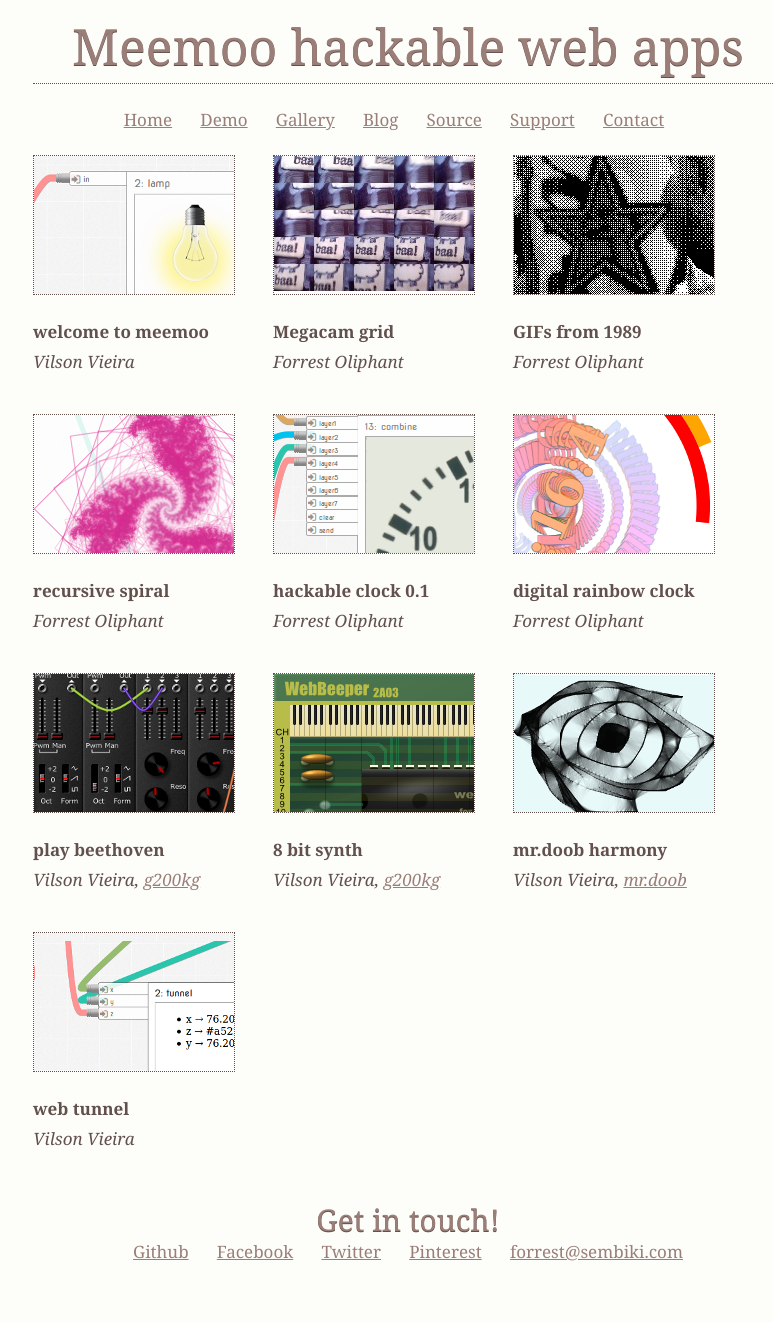
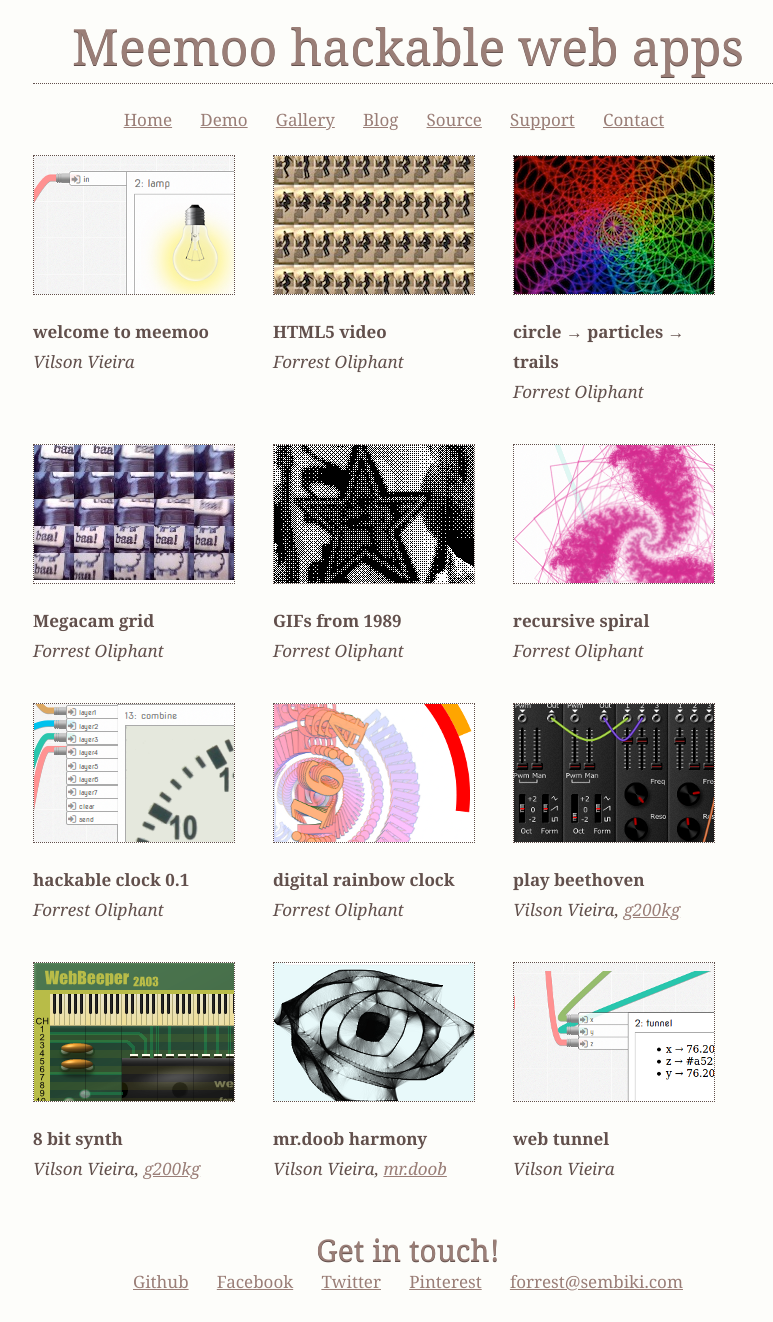
Before and after one commit to meemoo/meemoo.github.io, a Jekyll site: the page built from hack-our-apps/index.html, in a window 1280 px wide. Shown: the whole page, without its empty margins (232-1005 px from the left). Built offline with Jekyll 4.4.1, drawn with Linux system fonts in a browser that asks for light colours; Markdown is read by kramdown in place of the engine named in the settings; before the commit the page ends 1292 px from its top, so only the background shows below that.

Commit message:
new gallery apps

```diff
--- a/hack-our-apps/index.html
+++ b/hack-our-apps/index.html
@@ -12,6 +12,24 @@ title: Hack our apps
         <b>welcome to meemoo</b>
         <br />
         <i>Vilson Vieira</i>
+      </p>
+    </div>
+
+    <div class="span3">
+      <a href="http://meemoo.org/iframework/#gist/3996361"><img class="shot" src="shots/html5video.jpg" /></a>
+      <p>
+        <b>HTML5 video</b>
+        <br />
+        <i>Forrest Oliphant</i>
+      </p>
+    </div>
+
+    <div class="span3">
+      <a href="http://meemoo.org/iframework/#gist/4140253"><img class="shot" src="shots/circle-particle-trail.jpg" /></a>
+      <p>
+        <b>circle → particles → trails</b>
+        <br />
+        <i>Forrest Oliphant</i>
       </p>
     </div>
 
```
Also changed, not shown: hack-our-apps/shots/circle-particle-trail.jpg (added), hack-our-apps/shots/html5video.jpg (added).
